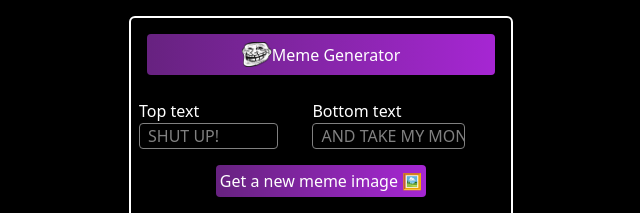
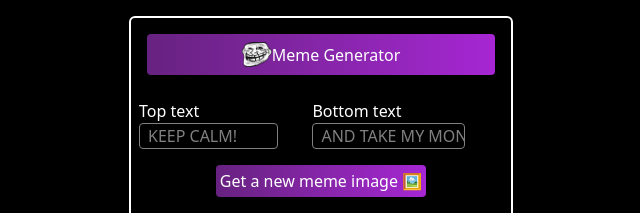
Before and after one commit to Watyekele/Meme-Generator, a React (Vite) app: page / in a window 1280 px wide. Shown: the top 213 px of the page, without its empty margins (319-959 px from the left). Built offline with nearby package versions, Linux system fonts and the light colour scheme; no server answers.

Commit message:
Changed default top text

```diff
--- a/src/Meme.jsx
+++ b/src/Meme.jsx
@@ -3,7 +3,7 @@ import { useEffect } from "react";
 
 export default function Meme(props) {
   const [items, setItems] = useState({
-    topText: "SHUT UP!",
+    topText: "KEEP CALM!",
     bottomText: "AND TAKE MY MONEY",
 
     image: props.image,
@@ -35,7 +35,7 @@ export default function Meme(props) {
               <input
                 type="text"
                 className="first w-[80%]  border border-white indent-2 text-left rounded-sm opacity-[50%]"
-                placeholder="SHUT UP!"
+                placeholder="KEEP CALM!"
                 value={items.topText}
                 name="topText"
                 onChange={handleChange}
@@ -72,7 +72,7 @@ export default function Meme(props) {
           <span className="top absolute  text-2xl top-0 px-4 font-bold shadow-md font-serif ">
             {items.topText}
           </span>
-          <span className="bottom absolute  text-2xl bottom-0 px-4 font-bold shadow-md font-serif ">
+          <span className="bottom absolute  text-2xl bottom-0 px-4 font-bold shadow-md font-serif uppercase ">
             {items.bottomText}
           </span>
         </section>
```
